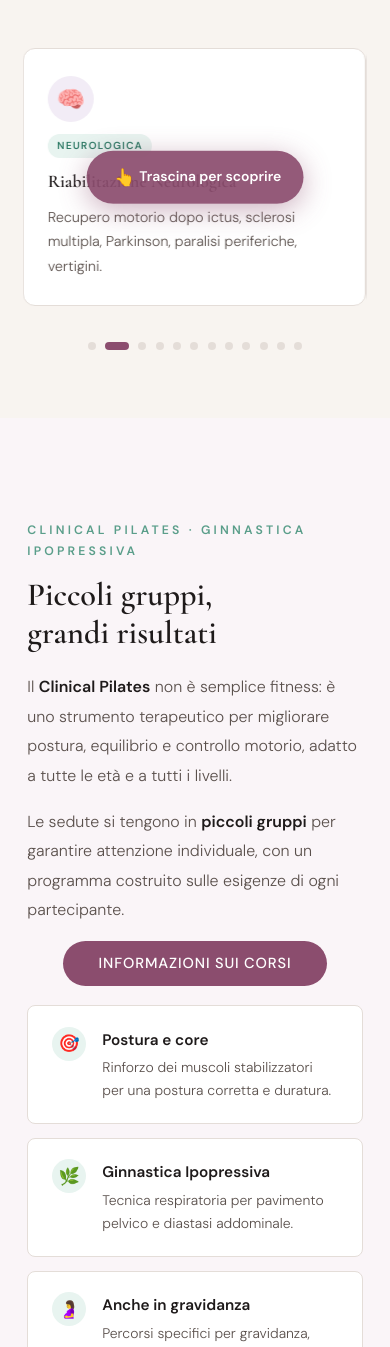
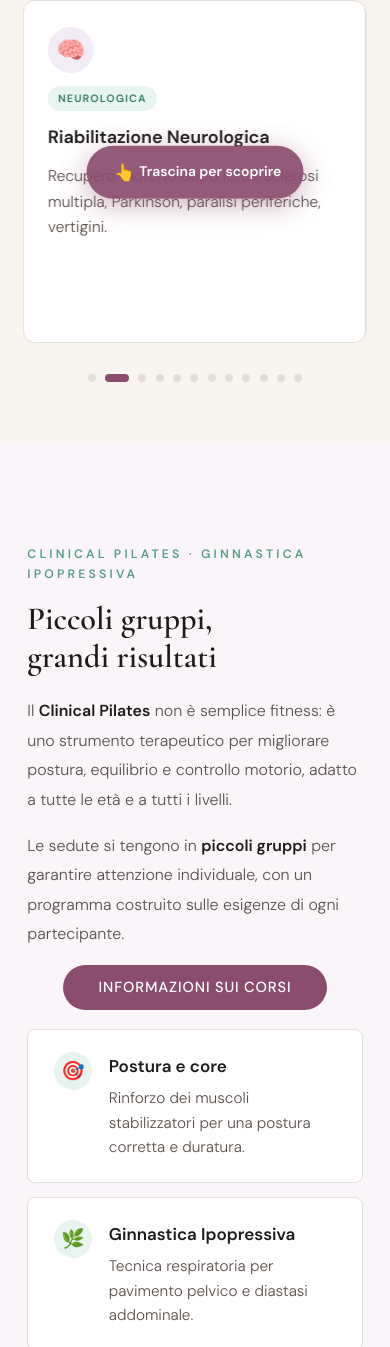
Before and after one commit to forteale/fisiomasia-sito, a plain HTML site: page index.html in a window 390 px wide. Shown: the part 3794-5141 px from the top of the page. Drawn offline with nearby package versions, Linux system fonts and the light colour scheme.

Commit message:
Add files via upload

```diff
--- a/index.html
+++ b/index.html
@@ -102,21 +102,21 @@
 .tratt-track{display:flex;will-change:transform;transition:transform .65s cubic-bezier(.4,.0,.2,1)}
 .tratt-card{
   background:var(--white);border:1px solid var(--border);border-radius:var(--r);
-  padding:1.6rem 1.4rem;display:flex;flex-direction:column;gap:.7rem;
+  padding:1.7rem 1.5rem;display:flex;flex-direction:column;gap:.8rem;
   transition:transform .22s,box-shadow .22s;position:relative;overflow:hidden;
-  flex:0 0 calc(25% - .9rem); /* 4 col */
+  flex:0 0 calc(25% - .9rem);
   margin-right:1.2rem;
-  min-height:230px;cursor:default;box-sizing:border-box
+  min-height:260px;cursor:default;box-sizing:border-box
 }
 .tratt-card:last-child{margin-right:0}
 .tratt-card::after{content:'';position:absolute;bottom:0;left:0;right:0;height:3px;background:linear-gradient(90deg,var(--plum),var(--mint));opacity:0;transition:opacity .22s}
 .tratt-card:hover{transform:translateY(-4px);box-shadow:0 14px 40px rgba(139,77,110,.1)}
 .tratt-card:hover::after{opacity:1}
-.tratt-icon{width:46px;height:46px;border-radius:50%;background:var(--plum-l);display:flex;align-items:center;justify-content:center;font-size:1.35rem;line-height:1;transition:background .22s;flex-shrink:0}
+.tratt-icon{width:46px;height:46px;border-radius:50%;background:var(--plum-l);display:flex;align-items:center;justify-content:center;font-size:1.4rem;line-height:1;transition:background .22s;flex-shrink:0}
 .tratt-card:hover .tratt-icon{background:var(--mint-l)}
-.tratt-card h4{font-family:'Cormorant Garamond',serif;font-size:1.05rem;font-weight:600;line-height:1.3}
-.tratt-card p{font-size:.84rem;color:var(--mid);line-height:1.7;flex:1}
-.tratt-tag{display:inline-block;font-size:.6rem;font-weight:700;letter-spacing:.12em;text-transform:uppercase;background:var(--mint-l);color:var(--mint-d);padding:.2rem .55rem;border-radius:999px;width:fit-content}
+.tratt-card h4{font-family:'DM Sans',sans-serif;font-size:1rem;font-weight:600;line-height:1.35;color:var(--ink)}
+.tratt-card p{font-size:.9rem;color:var(--mid);line-height:1.65;flex:1}
+.tratt-tag{display:inline-block;font-size:.62rem;font-weight:700;letter-spacing:.12em;text-transform:uppercase;background:var(--mint-l);color:var(--mint-d);padding:.22rem .6rem;border-radius:999px;width:fit-content}
 
 /* Frecce — sopra il viewport, non dentro */
 .tratt-controls{position:absolute;top:50%;transform:translateY(-50%);display:flex;justify-content:space-between;width:calc(100% + 80px);left:-40px;pointer-events:none;z-index:10}
@@ -144,11 +144,13 @@
   .tratt-card{flex:0 0 calc(50% - .6rem)} /* 2 col tablet */
 }
 @media(max-width:680px){
-  .tratt-card{flex:0 0 100%;margin-right:0;min-height:auto}
+  .tratt-card{flex:0 0 100%;margin-right:0;min-height:auto;aspect-ratio:1/1;padding:1.5rem 1.4rem;justify-content:flex-start}
+  .tratt-card h4{font-size:1.05rem}
+  .tratt-card p{font-size:.92rem}
   /* Niente frecce su mobile, solo swipe + dots */
   .tratt-controls{display:none}
-  .tratt-dots-wrap{display:flex;align-items:center;justify-content:center;margin-top:1.6rem}
-  #trattamenti{padding:4.5rem 6vw 4rem;overflow:hidden}
+  .tratt-dots-wrap{display:flex;align-items:center;justify-content:center;margin-top:1.3rem}
+  #trattamenti{padding:3.2rem 6vw 3.5rem;overflow:hidden}
   .tratt-viewport{margin:0;padding:.5rem 0;position:relative}
   /* Hint trascina sopra la card - solo prima del primo swipe */
   .swipe-hint-mobile{
@@ -195,11 +197,11 @@
 .pilates-left p{color:var(--mid);font-size:.94rem;margin-bottom:.95rem;line-height:1.85}
 .pilates-left p strong{color:var(--ink);font-weight:600}
 .pilates-feats{display:flex;flex-direction:column;gap:.85rem}
-.pf{background:var(--white);border:1px solid var(--border);border-radius:var(--rs);padding:1.2rem 1.4rem;display:flex;gap:.95rem;align-items:flex-start;transition:box-shadow .2s}
-.pf:hover{box-shadow:0 4px 20px rgba(139,77,110,.08)}
-.pf-icon{width:34px;height:34px;border-radius:50%;background:var(--mint-l);display:flex;align-items:center;justify-content:center;flex-shrink:0;font-size:1rem;line-height:1}
-.pf h5{font-size:.9rem;font-weight:600;margin-bottom:.22rem;color:var(--ink)}
-.pf p{font-size:.82rem;color:var(--mid);line-height:1.65}
+.pf{background:var(--white);border:1px solid var(--border);border-radius:var(--rs);padding:1.3rem 1.5rem;display:flex;gap:1rem;align-items:flex-start;transition:box-shadow .2s}
+.pf:hover{box-shadow:0 8px 24px rgba(139,77,110,.08)}
+.pf-icon{width:38px;height:38px;border-radius:50%;background:var(--mint-l);display:flex;align-items:center;justify-content:center;flex-shrink:0;font-size:1.1rem;line-height:1}
+.pf h5{font-size:1rem;font-weight:600;margin-bottom:.3rem;color:var(--ink)}
+.pf p{font-size:.9rem;color:var(--mid);line-height:1.6}
 
 /* — STRIP DOMICILIARE — */
 .strip-dom{padding:2.6rem 7vw;background:var(--plum-l);border-top:1px solid #dcc8d8;border-bottom:1px solid #dcc8d8;display:flex;align-items:center;justify-content:space-between;gap:2rem;flex-wrap:wrap}
--- a/style.css
+++ b/style.css
@@ -100,6 +100,7 @@ footer h5{font-size:.65rem;font-weight:700;letter-spacing:.22em;text-transform:u
   /* font base più grande su mobile */
   html{font-size:17px}
   .eyebrow{font-size:.72rem}
+  .section-intro{margin-bottom:2rem}
   .section-intro p{font-size:1rem}
   .lead{font-size:1.05rem}
   .btn{font-size:.86rem}
```
